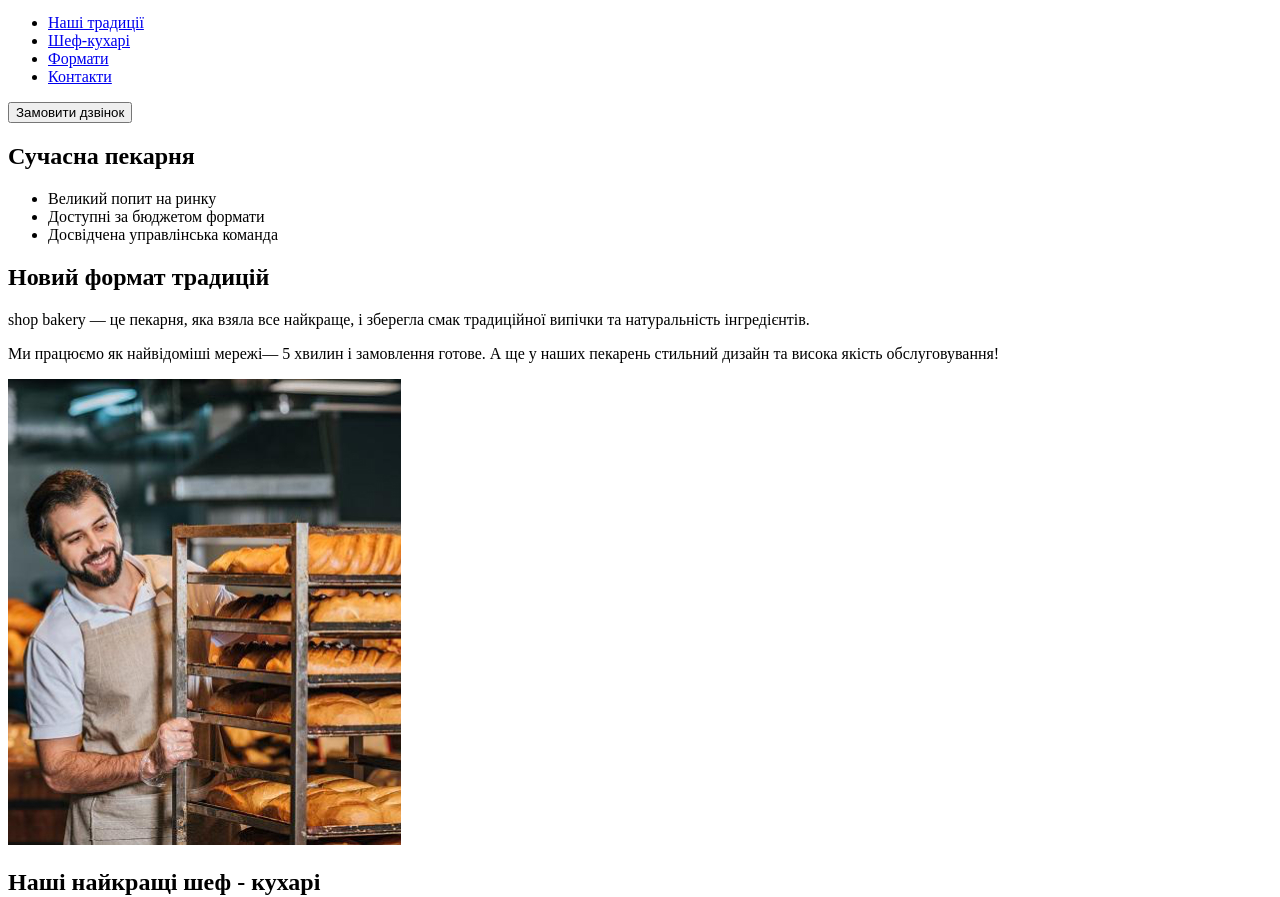
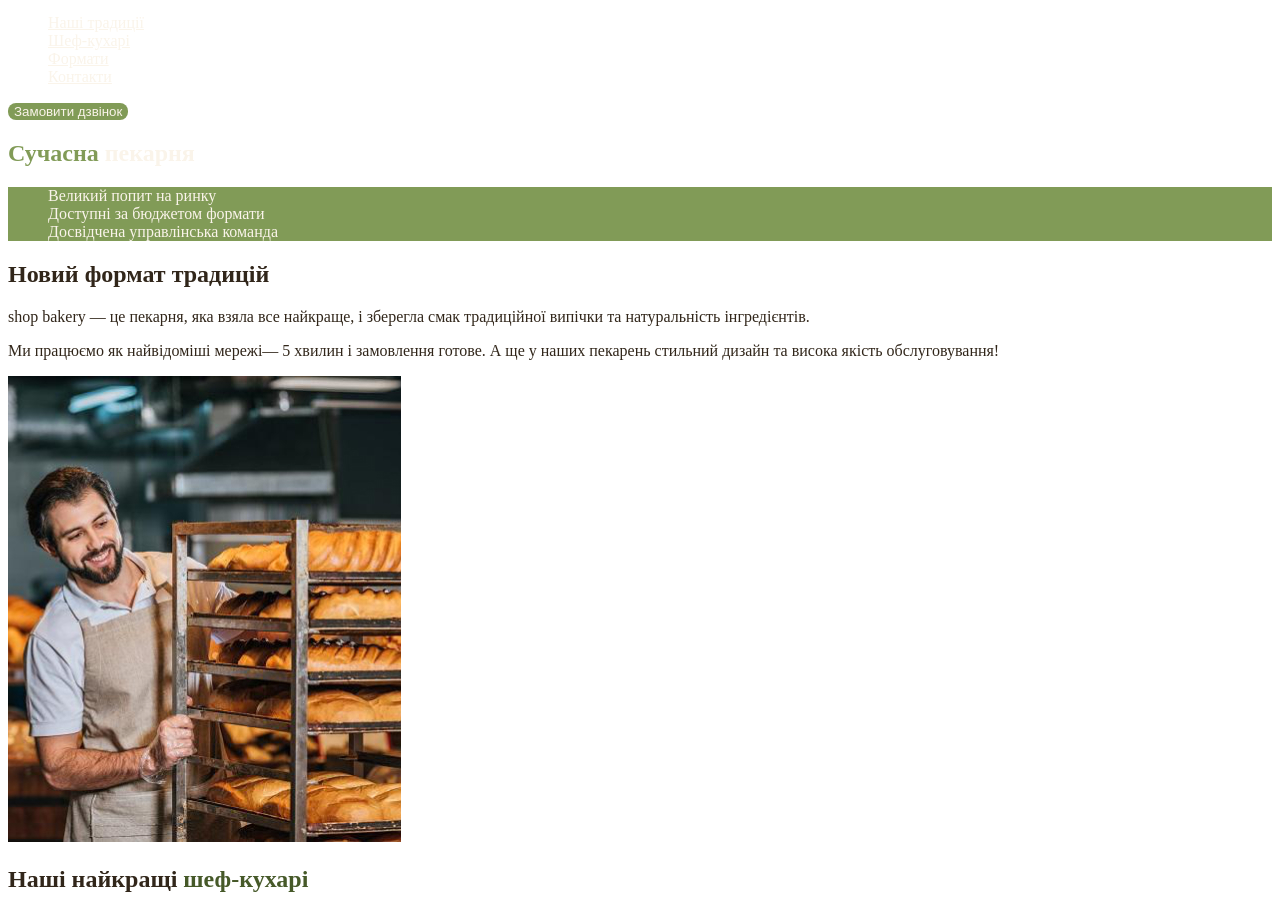
Before and after one commit to violettaderysh/g-bakery, a plain HTML site: page index.html in a window 1280 px wide. Shown: the part 60-957 px from the top of the page. Drawn offline with Linux system fonts and the light colour scheme.

Commit message:
add styles.css and css variables

```diff
--- /dev/null
+++ b/css/styles.css
@@ -0,0 +1,53 @@
+:root {
+    --color-primary-dark: #31261A;
+    --color-primary-light: #FAF4EA;
+    --color-brand-light:#819B57;
+    --color-brand-dark: #465929;
+
+}
+
+
+/* Base */
+body{
+    color:var(--color-primary-dark)
+}
+ul{
+    list-style-type: none;
+}
+/* Button */
+.button {
+    color: var(--color-primary-light);
+    border-radius: 8px;
+    border: 2px solid var(--color-brand);
+    background: var(--color-brand-light);
+    cursor: pointer;
+}
+
+.button:hover{
+    color: var(--color-brand-dark);
+    background-color: transparent;
+}
+/* Link */
+.link{
+    color:var(--color-primary-light);
+
+}
+.link:hover {
+    color:var(--color-brand-light);
+}
+/* Hero-section */
+.hero-title{
+    color:var(--color-primary-light);
+}
+.hero-title .accent{
+    color:var(--color-brand-light);
+}
+
+.advantages-list{
+    color: var(--color-primary-light);
+    background-color: var(--color-brand-light);
+
+}
+.section-title .accent{
+     color: var(--color-brand-dark);
+}
--- a/index.html
+++ b/index.html
@@ -4,6 +4,7 @@
     <meta charset="UTF-8">
     <meta http-equiv="X-UA-Compatible" content="IE=edge">
     <meta name="viewport" content="width=device-width, initial-scale=1.0">
+    <link rel="stylesheet" href="css/styles.css">
     <title>Сучасна пекарня</title>
 </head>
 <body>
@@ -13,25 +14,25 @@
                 <img src="./img/logo.svg" alt="Логотип сучасної пекарні">
             </a>
             <ul>
-                <li><a href="#">Наші традиції</a></li>
-                <li><a href="#">Шеф-кухарі</a></li>
-                <li><a href="#">Формати</a></li>
-                <li><a href="#">Контакти</a></li>
+                <li><a class="link" href="#traditions-section">Наші традиції</a></li>
+                <li><a class="link" href="#cookers-section">Шеф-кухарі</a></li>
+                <li><a class="link" href="#formats-section">Формати</a></li>
+                <li><a class="link" href="#contact-section">Контакти</a></li>
             </ul>
         </nav>
-        <button type="button">Замовити дзвінок</button>
+        <button class="button" type="button">Замовити дзвінок</button>
     </header>
     <main>
         <section>
-            <h1>Сучасна пекарня</h1>
+            <h1 class="hero-title"><span class="accent">Сучасна</span> пекарня</h1>
         </section>
-        <section>
-            <ul>
+        <section id="traditions-section">
+            <ul class="advantages-list">
                 <li>Великий попит на ринку</li>
                 <li>Доступні за бюджетом формати</li>
                 <li>Досвідчена управлінська команда</li>
             </ul>
-            <h2>Новий формат традицій</h2>
+            <h2 class="section-title">Новий формат традицій</h2>
             <p>
                 <span>shop bakery</span> — це пекарня, яка взяла все найкраще, і зберегла смак традиційної випічки та натуральність інгредієнтів.
             </p>
@@ -42,8 +43,8 @@
             </p>
             <img src="./img/baker-man.jpg" alt="Чоловік пекар дивиться на батони із посмішкою">
         </section>
-        <section>
-            <h2>Наші найкращі шеф - кухарі</h2>
+        <section id="shefs-section">
+            <h2 class="section-title">Наші найкращі <span class="accent">шеф-кухарі</span></h2>
             <ul>
                 <li>
                     <article>
@@ -66,8 +67,8 @@
                 </li>
             </ul>
         </section>
-        <section>
-            <h2>Формати</h2>
+        <section id="formats-section">
+            <h2 class="section-title">Формати</h2>
             <ul>
                 <li>
                     <article>
@@ -87,8 +88,13 @@
             </ul>
 
         </section>
-        <section>
-            <h2>Приєднуйся до мережі пекарень</h2>
+        <section id="contact-section">
+            <h2 class="section-title">Приєднуйся до мережі пекарень</h2>
+            <iframe
+                src="https://www.google.com/maps/embed?pb=!1m18!1m12!1m3!1d2540.164724367906!2d30.491251499999997!3d50.4566572!2m3!1f0!2f0!3f0!3m2!1i1024!2i768!4f13.1!3m3!1m2!1s0x40d4ce637bfe1717%3A0x5370c2254ad1b952!2sSichovykh%20Striltsiv%20St%2C%2054%2C%20Kyiv%2C%20Ukraine%2C%2002000!5e0!3m2!1sen!2sus!4v1721953468293!5m2!1sen!2sus"
+                width="603" height="595" allowfullscreen="" loading="lazy"
+                referrerpolicy="no-referrer-when-downgrade">
+            </iframe>
         </section>
     </main>
     <footer>
@@ -97,10 +103,10 @@
         </a>
         <nav>
             <ul>
-                <li><a href="#">Наші традиції</a></li>
-                <li><a href="#">Шеф-кухарі</a></li>
-                <li><a href="#">Формати</a></li>
-                <li><a href="#">Контакти</a></li>
+                <li><a href="#traditions-section">Наші традиції</a></li>
+                <li><a href="#cookers-section">Шеф-кухарі</a></li>
+                <li><a href="#formats-section">Формати</a></li>
+                <li><a href="#contact-section">Контакти</a></li>
             </ul>
         </nav>
         <address>
@@ -117,13 +123,15 @@
                 </li>
                 <li>
                     <a href="#"></a>
+                    <!-- facebook -->
                 </li>
                 <li>
                     <a href="#"></a>
+                    <!-- insta -->
                 </li>
             </ul>
             <a href="#" target="_blank"> Політика конфіденційності</a>
-            <p>© 2022 Дані захищені</p>
+            <p>&copy; 2022 Дані захищені</p>
         </address>
 
 
```
